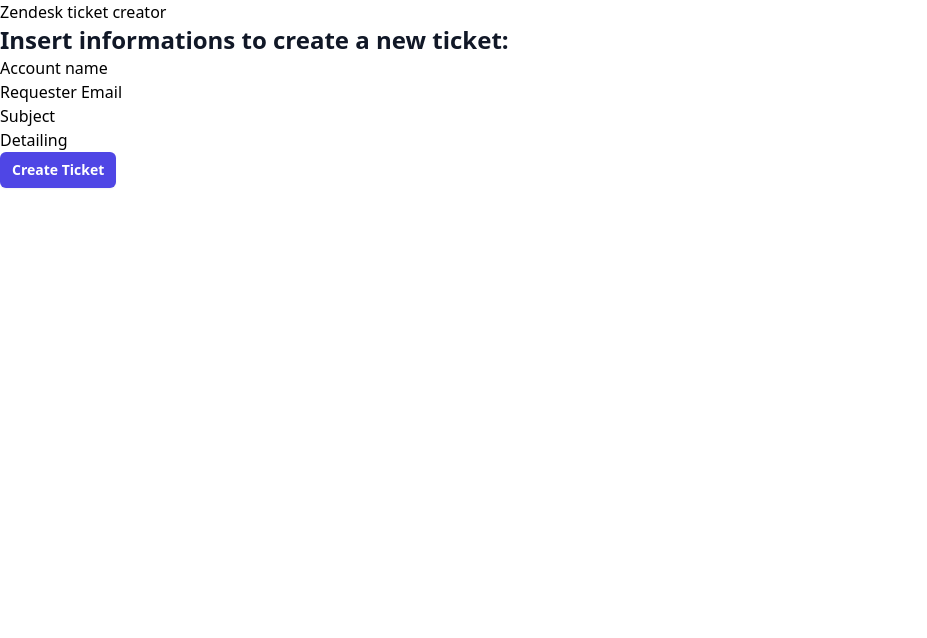
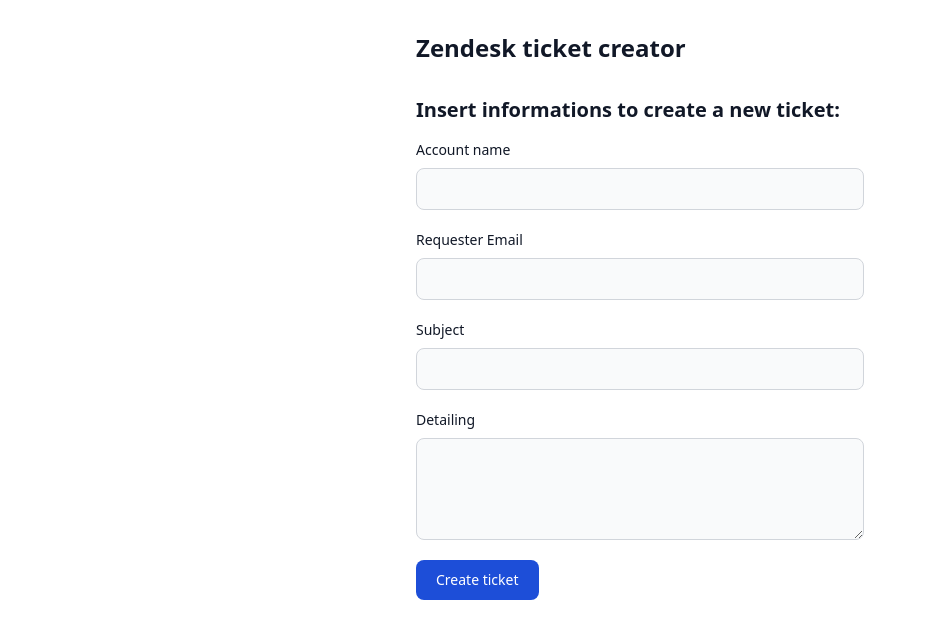
Before and after one commit to dxxglas/nextjs-ticket-creator, a Next.js app: page / in a window 1280 px wide. Shown: the top 638 px of the page, without its empty margins (0-927 px from the left). Built offline with nearby package versions, Linux system fonts and the light colour scheme.

Commit message:
Add tailwind classes

```diff
--- a/src/app/actions.ts
+++ b/src/app/actions.ts
@@ -2,6 +2,11 @@
 
 import { CustomFields } from "./constants";
 import { TicketFormData, TicketFormState } from "./types";
+
+function handleRequesterName(email: string) {
+  const name = email.substring(0, email.indexOf("@"));
+  return name;
+}
 
 export async function createTicket(
   prevState: TicketFormState,
@@ -19,7 +24,7 @@
       ],
       subject: formData.get("subject") as string,
       requester: {
-        name: "a",
+        name: handleRequesterName(formData.get("requester_email") as string),
         email: formData.get("requester_email") as string,
       },
       comment: {
@@ -49,4 +54,4 @@
     success: false,
     message: "",
   };
-};
+}
--- a/src/app/create-ticket-form.tsx
+++ b/src/app/create-ticket-form.tsx
@@ -4,56 +4,50 @@
 import { createTicket } from "@/app/actions";
 import { TicketFormState } from "./types";
 
+import TextField from "@/components/text-field";
+import SubmitButton from "@/components/button";
+
 const initialState: TicketFormState = {
   message: "",
   success: false,
 };
 
-function SubmitButton() {
+export default function CreateTicketForm() {
   const { pending } = useFormStatus();
-
-  return (
-    <button className="rounded-md bg-indigo-600 px-3 py-2 text-sm font-semibold text-white shadow-sm hover:bg-indigo-500 focus-visible:outline focus-visible:outline-2 focus-visible:outline-offset-2 focus-visible:outline-indigo-600" type="submit">
-      Create Ticket
-    </button>
-  );
-}
-
-export function CreateTicketForm() {
   const [state, formAction] = useFormState(createTicket, initialState);
 
   return (
     <div>
-      <h2 className="text-2xl font-bold text-gray-900">
+      <h2 className="pb-4	text-xl font-bold text-gray-900">
         Insert informations to create a new ticket:
       </h2>
       <form action={formAction}>
-        <div>
-          <label htmlFor="account_name">Account name</label>
-          <input type="text" id="account_name" name="account_name" required />
-        </div>
+        <TextField
+          id="account_name"
+          type="text"
+          label="Account name"
+          required={true}
+        />
 
-        <div>
-          <label htmlFor="requester_email">Requester Email</label>
-          <input type="email" id="requester_email" name="requester_email" required />
-        </div>
+        <TextField
+          id="requester_email"
+          type="email"
+          label="Requester Email"
+          required={true}
+        />
 
-        <div>
-          <label htmlFor="subject">Subject</label>
-          <input type="text" id="subject" name="subject" required />
-        </div>
+        <TextField id="subject" type="text" label="Subject" required={true} />
 
-        <div>
-          <label htmlFor="detailing">Detailing</label>
-          <input type="text" id="detailing" name="detailing" required />
-        </div>
+        <TextField
+          id="detailing"
+          type="text"
+          label="Detailing"
+          required={true}
+          multiline={true}
+        />
 
-        <SubmitButton />
-        {
-          state.success && (
-            <p>{state.message}</p>
-          )
-        }
+        <SubmitButton label="Create ticket" loading={pending} />
+        {state.success && <p>{state.message}</p>}
       </form>
     </div>
   );
--- a/src/app/layout.tsx
+++ b/src/app/layout.tsx
@@ -2,8 +2,8 @@
 import "./globals.css";
 
 export const metadata: Metadata = {
-  title: "Create Next App",
-  description: "Generated by create next app",
+  title: "Zendesk ticket creator",
+  description: "Insert informations and create new tickets.",
 };
 
 export default function RootLayout({
--- a/src/app/page.tsx
+++ b/src/app/page.tsx
@@ -1,9 +1,9 @@
-import { CreateTicketForm } from "./create-ticket-form";
+import CreateTicketForm from "./create-ticket-form";
 
 export default function Page() {
   return (
-    <main>
-      <h1>Zendesk ticket creator</h1>
+    <main className="flex flex-col max-w-md mx-auto h-screen">
+      <h1 className="py-8	text-2xl font-bold text-gray-900">Zendesk ticket creator</h1>
       <CreateTicketForm />
     </main>
   )
--- /dev/null
+++ b/src/components/button.tsx
@@ -0,0 +1,20 @@
+type SubmitButtonProps = {
+  label: string;
+  loading?: boolean;
+  disabled?: boolean;
+};
+
+export default function SubmitButton({
+  label,
+  loading = false,
+  disabled = false,
+}: SubmitButtonProps) {
+  return (
+    <button
+      type="submit"
+      className="text-white bg-blue-700 hover:bg-blue-800 focus:ring-4 focus:outline-none focus:ring-blue-300 font-medium rounded-lg text-sm w-full sm:w-auto px-5 py-2.5 text-center dark:bg-blue-600 dark:hover:bg-blue-700 dark:focus:ring-blue-800"
+    >
+      {label}
+    </button>
+  );
+}
--- /dev/null
+++ b/src/components/text-field.tsx
@@ -0,0 +1,44 @@
+type TextFieldProps = {
+  id: string;
+  label: string;
+  type: string;
+  required: boolean;
+  multiline?: boolean;
+};
+
+export default function TextField({
+  id,
+  label,
+  type,
+  required,
+  multiline = false,
+}: TextFieldProps) {
+  return (
+    <div className="mb-5">
+      <label
+        className="block mb-2 text-sm font-medium text-gray-900 dark:text-white"
+        htmlFor={id}
+      >
+        {label}
+      </label>
+      {multiline ? (
+        <textarea
+          id={id}
+          name={id}
+          required={required}
+          rows={4}
+          cols={50}
+          className="block p-2.5 w-full text-sm text-gray-900 bg-gray-50 rounded-lg border border-gray-300 focus:ring-blue-500 focus:border-blue-500 dark:bg-gray-700 dark:border-gray-600 dark:placeholder-gray-400 dark:text-white dark:focus:ring-blue-500 dark:focus:border-blue-500"
+        />
+      ) : (
+        <input
+          className="bg-gray-50 border border-gray-300 text-gray-900 text-sm rounded-lg focus:ring-blue-500 focus:border-blue-500 block w-full p-2.5 dark:bg-gray-700 dark:border-gray-600 dark:placeholder-gray-400 dark:text-white dark:focus:ring-blue-500 dark:focus:border-blue-500"
+          type={type}
+          id={id}
+          name={id}
+          required={required}
+        />
+      )}
+    </div>
+  );
+}
```
